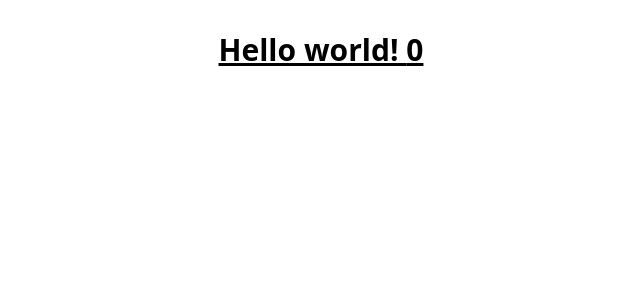
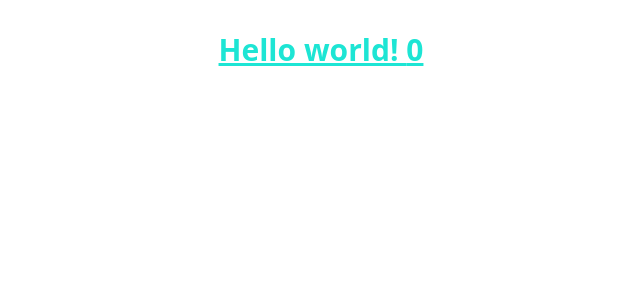
Before and after one commit to zivivle/EndlessFrontend, a React (Vite) app in the folder storybook01/: page / in a window 1280 px wide. Shown: the top 300 px of the page, without its empty margins (319-959 px from the left). Built offline with nearby package versions, Linux system fonts and the light colour scheme.

Commit message:
feat: storybook 기본 세팅

```diff
--- a/storybook01/package.json
+++ b/storybook01/package.json
@@ -12,6 +12,7 @@
     "build-storybook": "storybook build"
   },
   "dependencies": {
+    "@fontsource-variable/open-sans": "^5.0.25",
     "react": "^18.2.0",
     "react-dom": "^18.2.0"
   },
@@ -21,6 +22,7 @@
     "@storybook/addon-links": "^7.6.17",
     "@storybook/addon-onboarding": "^1.0.11",
     "@storybook/blocks": "^7.6.17",
+    "@storybook/builder-vite": "^7.6.17",
     "@storybook/react": "^7.6.17",
     "@storybook/react-vite": "^7.6.17",
     "@storybook/test": "^7.6.17",
--- a/storybook01/src/App.tsx
+++ b/storybook01/src/App.tsx
@@ -9,7 +9,7 @@ function App() {
       onClick={() => {
         setCount(count + 1);
       }}
-      className="text-3xl font-bold underline"
+      className="text-3xl text-secondary font-bold underline"
     >
       Hello world! {count}
     </h1>
--- a/storybook01/tailwind.config.js
+++ b/storybook01/tailwind.config.js
@@ -1,12 +1,52 @@
 export default {
   content: ["./index.html", "./src/**/*.{js,ts,jsx,tsx}"],
   theme: {
-    extend: {
-      colors: {
-        primary: {
-          DEFAULT: "#2bca43",
-        },
+    extends: {
+      fontSize: {
+        xs: [
+          "12px",
+          {
+            lineHeight: "18px",
+            letterSpacing: "0",
+            fontWeight: "400",
+          },
+        ],
+        sm: [
+          "14px",
+          {
+            lineHeight: "21px",
+            letterSpacing: "0",
+            fontWeight: "400",
+          },
+        ],
+        base: [
+          "16px",
+          {
+            lineHeight: "24px",
+            letterSpacing: "0",
+            fontWeight: "400",
+          },
+        ],
+        xl: ["20px", "30px"],
+        "2xl": [
+          "24px",
+          {
+            lineHeight: "36px",
+            letterSpacing: "0",
+            fontWeight: "700",
+          },
+        ],
       },
+    },
+    colors: {
+      primary: " #1d2745",
+      secondary: " #1de5d4",
+      tertiary: " #f52c50",
+      white: " #ffffff",
+      mono100: " #f1f1f1",
+      mono200: " #bebebe",
+      mono300: " #d6d7d9",
+      error: " #d01e1e",
     },
   },
   plugins: [],
```
Also changed, not shown: 2 other files (tests, documents, lock files or other folders).
